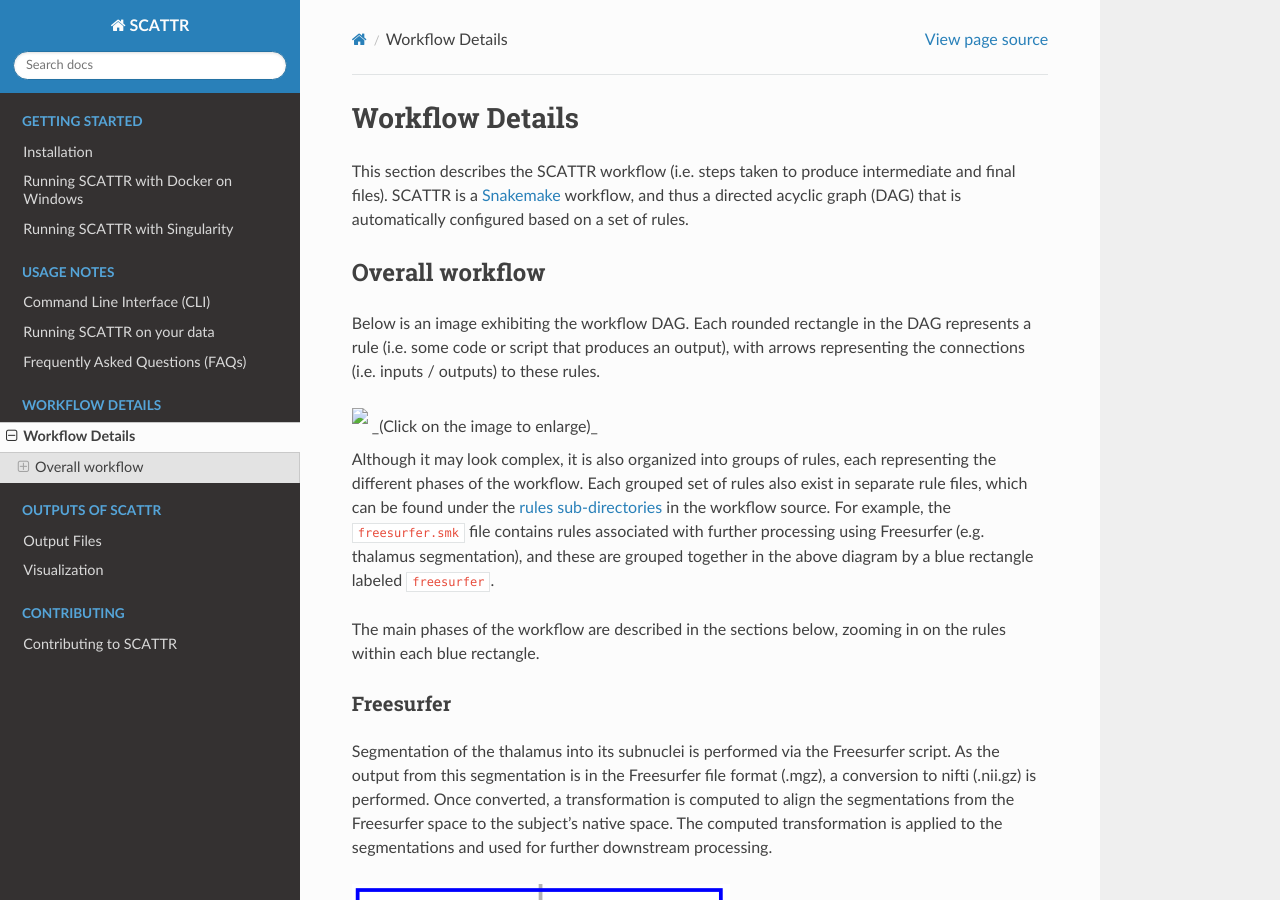
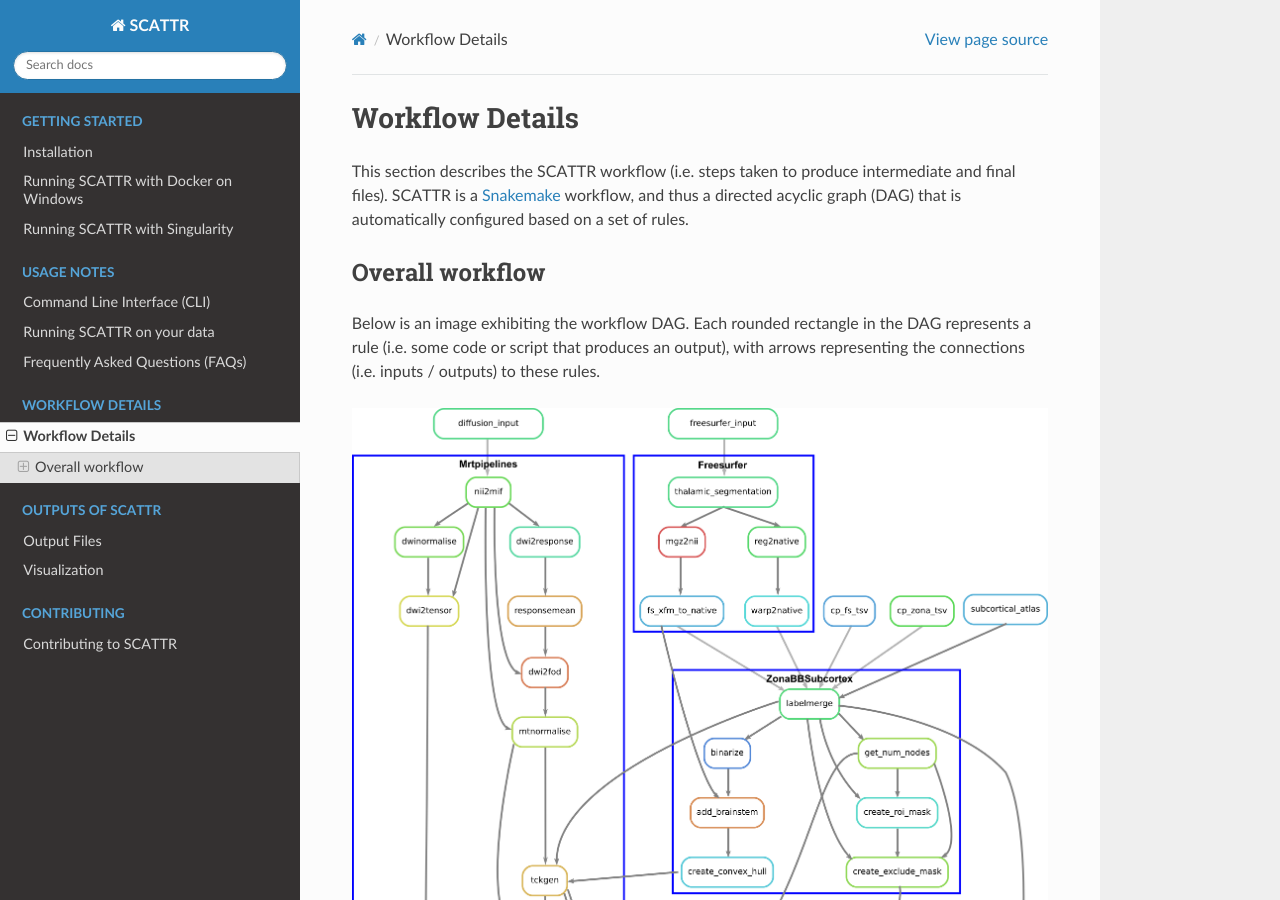
Before and after one commit to khanlab/scattr, a Sphinx documentation site: the page built from docs/workflow/workflow.md, in a window 1280 px wide and 900 px high. Built offline with Sphinx 7.4.7 and the Read the Docs theme 2.0.0, drawn with Linux system fonts in a browser that asks for light colours.

Commit message:
fix path for dag image
- remove enlarge feature for dag image

```diff
--- a/docs/workflow/workflow.md
+++ b/docs/workflow/workflow.md
@@ -12,8 +12,7 @@ Below is an image exhibiting the workflow DAG. Each rounded rectangle in
 the DAG represents a rule (i.e. some code or script that produces an output),
 with arrows representing the connections (i.e. inputs / outputs) to these rules.
 
-<img src="dag.png" width="800px">
-_(Click on the image to enlarge)_
+<img src="https://raw.githubusercontent.com/khanlab/scattr/main/docs/workflow/dag.png" width="800px">
 
 Although it may look complex, it is also organized into groups of rules, each
 representing the different phases of the workflow. Each grouped set of rules
```
